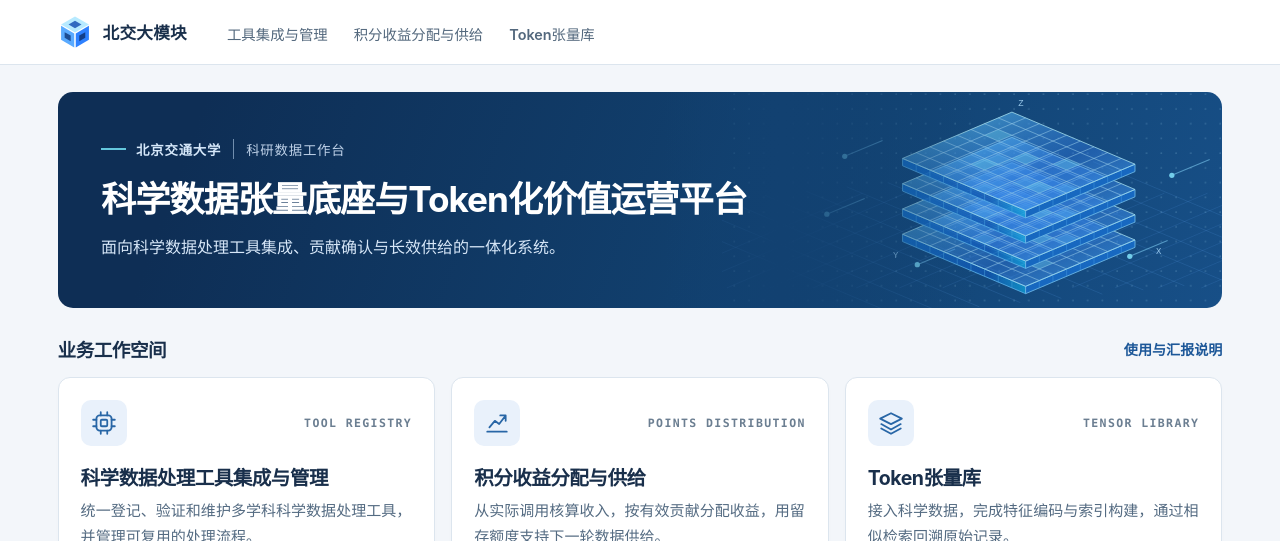
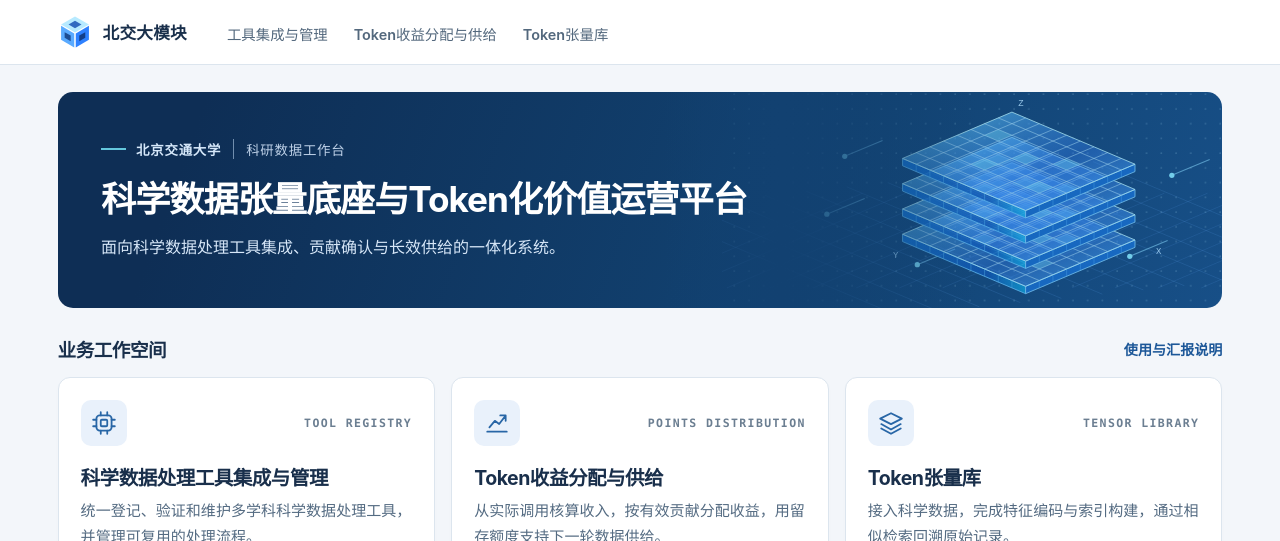
Before and after one commit to Che618/Vector, a plain HTML site: page index.html in a window 1280 px wide. Shown: the top 541 px of the page. Drawn offline with Linux system fonts and the light colour scheme.

Commit message:
更新标题

```diff
--- a/index.html
+++ b/index.html
@@ -35,12 +35,12 @@
 <div v-else-if="group==='vector'" class="vector-host"><div class="local-vector"><a :href="vectorSource" target="_blank" rel="noopener">独立打开张量库</a></div><iframe ref="vectorFrame" title="Token张量库九页工作台" :src="vectorSource"></iframe></div>
 
 <div v-else class="shell">
-  <aside class="sidebar"><div class="side-brand"><span class="side-icon"><ico :name="group==='value'?'income':'tool'" :size="23"></ico></span><div><b>{{group==='value'?'积分收益分配与供给':'工具管理工作台'}}</b><small>{{group==='value'?'POINTS DISTRIBUTION':'TOOL REGISTRY'}}</small></div></div>
+  <aside class="sidebar"><div class="side-brand"><span class="side-icon"><ico :name="group==='value'?'income':'tool'" :size="23"></ico></span><div><b>{{group==='value'?'Token收益分配与供给':'工具管理工作台'}}</b><small>{{group==='value'?'POINTS DISTRIBUTION':'TOOL REGISTRY'}}</small></div></div>
     <nav aria-label="模块内页面"><section v-for="g in navGroups"><div class="nav-group">{{g}}</div><a v-for="n in navigation.filter(i=>i.section===g)" :href="'#/'+group+'/'+n.id" :class="{sel:n.id===page}" :aria-current="n.id===page?'page':undefined"><ico :name="n.icon" :size="18"></ico>{{n.title}}</a></section></nav>
     <div class="side-note"><ico name="flask" :size="17"></ico>北京交通大学 · 演示工作区</div>
   </aside>
   <main class="work">
-    <p class="bread"><a href="#/platform">北交大模块</a><span>/</span>{{group==='value'?'积分收益分配与供给':'工具集成与管理'}}<span>/</span>{{info.title}}</p>
+    <p class="bread"><a href="#/platform">北交大模块</a><span>/</span>{{group==='value'?'Token收益分配与供给':'工具集成与管理'}}<span>/</span>{{info.title}}</p>
     <div v-if="group!=='value' || page!=='overview'" class="work-head"><div><h1>{{info.title}}</h1><p>{{info.desc}}</p></div>
 
       <button v-if="page==='evidence'" class="primary-btn" @click="startDeclare"><ico name="plus" :size="16"></ico>申报贡献</button>
@@ -56,7 +56,7 @@
     <template v-else-if="page==='overview'">
       <div class="period-toolbar"><label>统计范围<select v-model="period"><option value="">本期进行中</option><option v-for="b in state.batches" :value="b.id">{{b.id}} · {{stamp(b.time)}}</option></select></label><button class="soft-btn" @click="open('guide')"><ico name="book" :size="16"></ico>演示指引</button></div>
       <section class="value-hero">
-        <div class="value-intro"><div class="hero-context"><span></span>海洋科学 · 近岸观测服务</div><h1>积分收益分配与供给</h1>
+        <div class="value-intro"><div class="hero-context"><span></span>海洋科学 · 近岸观测服务</div><h1>Token收益分配与供给</h1>
           <p>一批温盐数据被使用后，收益怎样分给参与方，又怎样支持下一轮观测？</p>
           <div class="hero-links"><button class="hero-main" @click="overviewAction">{{overviewLabel}}</button><button @click="showUses(historical?'本批使用流水':'本期使用流水',overviewPool.usages)">查看使用流水</button></div>
         </div>
@@ -135,7 +135,7 @@
   </main>
 </div>
 <dialog ref="dialog" class="modal" @cancel="dialogKind=''" @click="backdrop"><div v-if="dialogKind">
-  <div class="dialog-head"><div><small>{{group==='value'?'积分收益分配与供给':'平台工作台'}}</small><h2>{{dialogTitle}}</h2></div><button class="icon-btn" @click="close" aria-label="关闭弹窗"><ico name="close"></ico></button></div>
+  <div class="dialog-head"><div><small>{{group==='value'?'Token收益分配与供给':'平台工作台'}}</small><h2>{{dialogTitle}}</h2></div><button class="icon-btn" @click="close" aria-label="关闭弹窗"><ico name="close"></ico></button></div>
   <div class="dialog-body">
   <template v-if="dialogKind==='uses'"><h3>{{drill.title}}</h3><div v-for="u in drill.uses" class="line-pair"><span>{{u.ref}} · {{state.resources[u.r].name}} {{u.version}}</span><b>{{u.qty}}{{O.units[u.r]}} × {{u.price}} = {{fmt(u.amount)}}</b></div><empty v-if="!drill.uses.length" text="暂无对应使用记录"></empty></template>
   <template v-if="dialogKind==='guide'"><ol class="guide"><li v-for="g in guide"><a :href="'#/value/'+g[0]" @click="close">{{g[1]}}</a><p>{{g[2]}}</p></li></ol><button class="soft-btn" @click="open('reset')">恢复收益分配与供给演示起点</button></template>
--- a/portal/navigation.js
+++ b/portal/navigation.js
@@ -1,7 +1,7 @@
 const PlatformNav = (() => {
   const modules = [
     {key:'tools',short:'工具集成与管理',name:'科学数据处理工具集成与管理',eng:'TOOL REGISTRY',icon:'tool',tone:'blue',link:'#/tools/catalog',desc:'统一登记、验证和维护多学科科学数据处理工具，并管理可复用的处理流程。',meta:'工具目录 · 接入审核 · 流程运维',action:'进入工具工作台'},
-    {key:'value',short:'积分收益分配与供给',name:'积分收益分配与供给',eng:'POINTS DISTRIBUTION',icon:'income',tone:'blue',link:'#/value/overview',desc:'从实际调用核算收入，按有效贡献分配收益，用留存额度支持下一轮数据供给。',meta:'使用计量 · 分配结算 · 持续供给',action:'进入收益分配与供给'},
+    {key:'value',short:'Token收益分配与供给',name:'Token收益分配与供给',eng:'POINTS DISTRIBUTION',icon:'income',tone:'blue',link:'#/value/overview',desc:'从实际调用核算收入，按有效贡献分配收益，用留存额度支持下一轮数据供给。',meta:'使用计量 · 分配结算 · 持续供给',action:'进入收益分配与供给'},
     {key:'vector',short:'Token张量库',name:'Token张量库',eng:'TENSOR LIBRARY',icon:'layers',tone:'blue',link:'#/vector',desc:'接入科学数据，完成特征编码与索引构建，通过相似检索回溯原始记录。',meta:'数据接入 · 特征编码 · 检索评测',action:'进入张量库'}
   ];
   const value = [
```
Also changed, not shown: 平台使用与汇报说明.txt, 1 other file.
